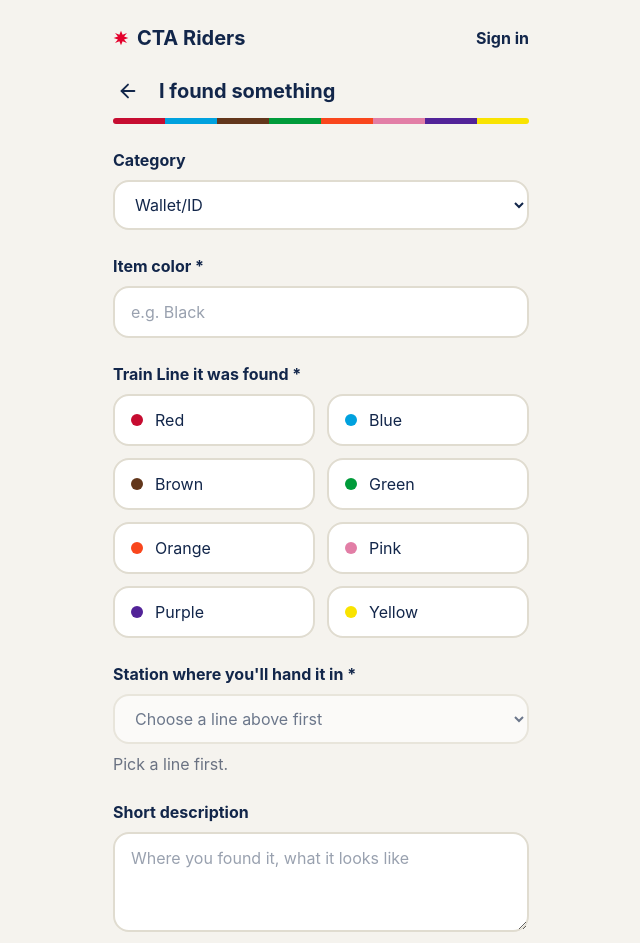
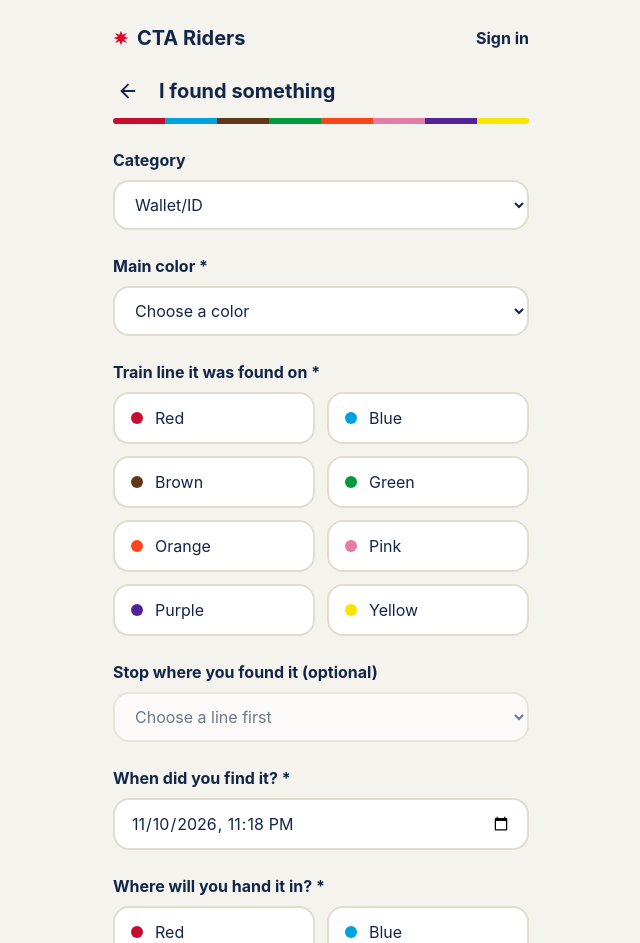
Before and after one commit to Mangosmoove/cta-lost-found, a React (Vite) app in the folder client/: page /found in a window 1280 px wide. Shown: the top 943 px of the page, without its empty margins (319-959 px from the left). Built offline with nearby package versions, Linux system fonts and the light colour scheme.

Commit message:
added timestamp for found at, added line item was found atrenamed data dir to utils

```diff
--- /dev/null
+++ b/client/src/components/ColorSelect.tsx
@@ -0,0 +1,40 @@
+import { COLORS } from "../utils/colors";
+import { fieldClass, labelClass } from "./FormStyles";
+
+type ColorSelectProps = {
+  id: string;
+  label: string;
+  value: string;
+  onChange: (value: string) => void;
+  required?: boolean;
+  exclude?: string; // hide a color already chosen in another picker
+};
+
+const ColorSelect = ({
+  id,
+  label,
+  value,
+  onChange,
+  required = false,
+  exclude,
+}: ColorSelectProps) => (
+  <div>
+    <label htmlFor={id} className={labelClass}>
+      {label}
+    </label>
+    <select
+      id={id}
+      required={required}
+      value={value}
+      onChange={(e) => onChange(e.target.value)}
+      className={fieldClass}
+    >
+      <option value="">{required ? "Choose a color" : "None"}</option>
+      {COLORS.filter((c) => c !== exclude).map((c) => (
+        <option key={c}>{c}</option>
+      ))}
+    </select>
+  </div>
+);
+
+export default ColorSelect;
--- /dev/null
+++ b/client/src/components/DateTimeField.tsx
@@ -0,0 +1,39 @@
+import { fieldClass, labelClass } from "./FormStyles";
+
+type DateTimeFieldProps = {
+  id: string;
+  label: string;
+  value: string;
+  onChange: (value: string) => void;
+  required?: boolean;
+  max?: string;
+  min?: string;
+};
+
+const DateTimeField = ({
+  id,
+  label,
+  value,
+  onChange,
+  required = false,
+  max,
+  min,
+}: DateTimeFieldProps) => (
+  <div>
+    <label htmlFor={id} className={labelClass}>
+      {label}
+    </label>
+    <input
+      id={id}
+      type="datetime-local"
+      required={required}
+      min={min}
+      max={max}
+      value={value}
+      onChange={(e) => onChange(e.target.value)}
+      className={fieldClass}
+    />
+  </div>
+);
+
+export default DateTimeField;
--- a/client/src/components/LinePicker.tsx
+++ b/client/src/components/LinePicker.tsx
@@ -1,16 +1,24 @@
-import { LINES } from "../data/train-info";
+import { LINES } from "../utils/train-info";
 
 type LinePickerProps = {
+  name?: string; // must be unique per picker on a page
   multiple?: boolean;
   value: string[];
   onChange: (value: string[]) => void;
 };
 
-const LinePicker = ({ multiple = false, value, onChange }: LinePickerProps) => {
-  const toggle = (name: string) => {
-    if (!multiple) return onChange([name]);
+const LinePicker = ({
+  name = "line",
+  multiple = false,
+  value,
+  onChange,
+}: LinePickerProps) => {
+  const toggle = (lineName: string) => {
+    if (!multiple) return onChange([lineName]);
     onChange(
-      value.includes(name) ? value.filter((n) => n !== name) : [...value, name],
+      value.includes(lineName)
+        ? value.filter((n) => n !== lineName)
+        : [...value, lineName],
     );
   };
 
@@ -20,7 +28,7 @@ const LinePicker = ({ multiple = false, value, onChange }: LinePickerProps) => {
         <label key={line.name} className="cursor-pointer">
           <input
             type={multiple ? "checkbox" : "radio"}
-            name="line"
+            name={name}
             value={line.name}
             required={!multiple}
             checked={value.includes(line.name)}
--- a/client/src/components/LineStripe.tsx
+++ b/client/src/components/LineStripe.tsx
@@ -1,4 +1,4 @@
-import { LINES } from "../data/train-info";
+import { LINES } from "../utils/train-info";
 
 const LineStripe = () => (
   <>
--- /dev/null
+++ b/client/src/components/StationSelect.tsx
@@ -0,0 +1,45 @@
+import { STATIONS } from "../utils/train-info";
+import { fieldClass, labelClass } from "./FormStyles";
+
+type StationSelectProps = {
+  id: string;
+  label: string;
+  line: string; // "" until a line is chosen
+  value: string; // plain station name
+  onChange: (value: string) => void;
+  required?: boolean;
+};
+
+const StationSelect = ({
+  id,
+  label,
+  line,
+  value,
+  onChange,
+  required = false,
+}: StationSelectProps) => (
+  <div>
+    <label htmlFor={id} className={labelClass}>
+      {label}
+    </label>
+    <select
+      id={id}
+      required={required}
+      disabled={!line}
+      value={value}
+      onChange={(e) => onChange(e.target.value)}
+      className={fieldClass}
+    >
+      <option value="">
+        {!line
+          ? "Choose a line first"
+          : required
+            ? "Choose a station"
+            : "Not sure"}
+      </option>
+      {line && STATIONS[line].map((s) => <option key={s}>{s}</option>)}
+    </select>
+  </div>
+);
+
+export default StationSelect;
--- a/client/src/pages/Found.tsx
+++ b/client/src/pages/Found.tsx
@@ -1,28 +1,43 @@
 import { useState } from "react";
 import { Link } from "react-router";
 import { ArrowLeft } from "lucide-react";
-import { STATIONS } from "../data/train-info";
 import LineStripe from "../components/LineStripe";
 import LinePicker from "../components/LinePicker";
+import StationSelect from "../components/StationSelect";
 import CategorySelect from "../components/CategorySelect";
+import ColorSelect from "../components/ColorSelect";
+import DateTimeField from "../components/DateTimeField";
 import PhotoUpload from "../components/PhotoUpload";
+import { toLocalInput } from "../utils/datetime";
 import { fieldClass, hintClass, labelClass } from "../components/FormStyles";
 
 const Found = () => {
   const [category, setCategory] = useState("Wallet/ID");
   const [color, setColor] = useState("");
+  const [color2, setColor2] = useState("");
   const [lineName, setLineName] = useState("");
-  const [station, setStation] = useState("");
+  const [foundStation, setFoundStation] = useState("");
+  const [foundAt, setFoundAt] = useState(() => toLocalInput(new Date()));
+  const [handInLine, setHandInLine] = useState("");
+  const [handInStation, setHandInStation] = useState("");
   const [description, setDescription] = useState("");
   const [photo, setPhoto] = useState<File | null>(null);
-
-  const stations = lineName ? STATIONS[lineName] : [];
 
   // eslint-disable-next-line @typescript-eslint/no-explicit-any
   const handleSubmit = (e: any) => {
     e.preventDefault();
     // implement: send to the API, then navigate to my activity
-    console.log({ category, color, lineName, station, description, photo });
+    console.log({
+      category,
+      colors: [color, color2].filter(Boolean),
+      line: lineName,
+      foundStation,
+      foundAt,
+      handInLine,
+      handInStation,
+      description,
+      photo,
+    });
   };
 
   return (
@@ -41,53 +56,91 @@ const Found = () => {
       <form onSubmit={handleSubmit} className="grid gap-6">
         <CategorySelect value={category} onChange={setCategory} />
 
-        <div>
-          <label htmlFor="color" className={labelClass}>
-            Item color *
-          </label>
-          <input
-            id="color"
-            type="text"
-            required
-            value={color}
-            onChange={(e) => setColor(e.target.value)}
-            placeholder="e.g. Black"
-            className={fieldClass}
+        <ColorSelect
+          id="color"
+          label="Main color *"
+          value={color}
+          onChange={(c) => {
+            setColor(c);
+            if (c === "Multicolor") setColor2("");
+          }}
+          required
+        />
+
+        {color && color !== "Multicolor" && (
+          <ColorSelect
+            id="color2"
+            label="Second color (optional)"
+            value={color2}
+            onChange={setColor2}
+            exclude={color}
           />
-        </div>
+        )}
 
-        {/* train line item was found */}
+        {/* line it was found on */}
         <fieldset>
-          <legend className={labelClass}>Train Line it was found *</legend>
+          <legend className={labelClass}>Train line it was found on *</legend>
           <LinePicker
+            name="foundLine"
             value={lineName ? [lineName] : []}
             onChange={([name]) => {
               setLineName(name);
-              setStation(STATIONS[name][0]); // default to the first station
+              setFoundStation("");
             }}
           />
         </fieldset>
 
-        {/* return station */}
-        <div>
-          <label htmlFor="station" className={labelClass}>
-            Station where you'll hand it in *
-          </label>
-          <select
-            id="station"
+        <StationSelect
+          id="foundStation"
+          label="Stop where you found it (optional)"
+          line={lineName}
+          value={foundStation}
+          onChange={setFoundStation}
+        />
+
+        <DateTimeField
+          id="foundAt"
+          label="When did you find it? *"
+          value={foundAt}
+          onChange={setFoundAt}
+          max={toLocalInput(new Date())}
+          required
+        />
+
+        {/* hand-in can be any station on any line */}
+        <fieldset className="grid gap-4">
+          <legend className={labelClass}>Where will you hand it in? *</legend>
+          <LinePicker
+            name="handInLine"
+            value={handInLine ? [handInLine] : []}
+            onChange={([name]) => {
+              setHandInLine(name);
+              setHandInStation("");
+            }}
+          />
+          <StationSelect
+            id="handInStation"
+            label="Station *"
+            line={handInLine}
+            value={handInStation}
+            onChange={setHandInStation}
             required
-            disabled={!lineName}
-            value={station}
-            onChange={(e) => setStation(e.target.value)}
-            className={fieldClass}
-          >
-            {!lineName && <option value="">Choose a line above first</option>}
-            {stations.map((s) => (
-              <option key={s}>{s}</option>
-            ))}
-          </select>
-          {!lineName && <p className={hintClass}>Pick a line first.</p>}
-        </div>
+          />
+          {foundStation &&
+            !(handInLine === lineName && handInStation === foundStation) && (
+              <button
+                type="button"
+                onClick={() => {
+                  setHandInLine(lineName);
+                  setHandInStation(foundStation);
+                }}
+                className="justify-self-start rounded-full border-2 border-navy px-4 py-1.5 font-bold"
+              >
+                Same as where I found it
+              </button>
+            )}
+          <p className={hintClass}>You can hand it in at any CTA station.</p>
+        </fieldset>
 
         <div>
           <label htmlFor="description" className={labelClass}>
@@ -98,7 +151,7 @@ const Found = () => {
             rows={3}
             value={description}
             onChange={(e) => setDescription(e.target.value)}
-            placeholder="Where you found it, what it looks like"
+            placeholder="What it looks like, any brand or distinctive features"
             className={fieldClass}
           />
         </div>
--- a/client/src/pages/Home.tsx
+++ b/client/src/pages/Home.tsx
@@ -16,7 +16,7 @@ const Home = () => {
         </h2>
         <h1 className="mt-2 text-5xl font-extrabold">Lost &amp; Found</h1>
         <p className="mt-4 text-lg text-white/90">
-          Help a fellow rider, or get your stuff back.
+          Help a fellow rider, or get your items back.
         </p>
 
         <div className="mt-6 flex h-2 w-full overflow-hidden rounded-full">
--- /dev/null
+++ b/client/src/utils/colors.ts
@@ -0,0 +1,13 @@
+export const COLORS = [
+  "Black",
+  "White",
+  "Gray",
+  "Brown",
+  "Red",
+  "Orange",
+  "Yellow",
+  "Green",
+  "Blue",
+  "Purple",
+  "Gold",
+];
--- /dev/null
+++ b/client/src/utils/datetime.ts
@@ -0,0 +1,5 @@
+// "YYYY-MM-DDTHH:mm" in local time
+export const toLocalInput = (d: Date) => {
+  const pad = (n: number) => String(n).padStart(2, "0");
+  return `${d.getFullYear()}-${pad(d.getMonth() + 1)}-${pad(d.getDate())}T${pad(d.getHours())}:${pad(d.getMinutes())}`;
+};
```
Also changed, not shown: client/src/utils/train-info.ts (renamed from client/src/data/train-info.ts).
